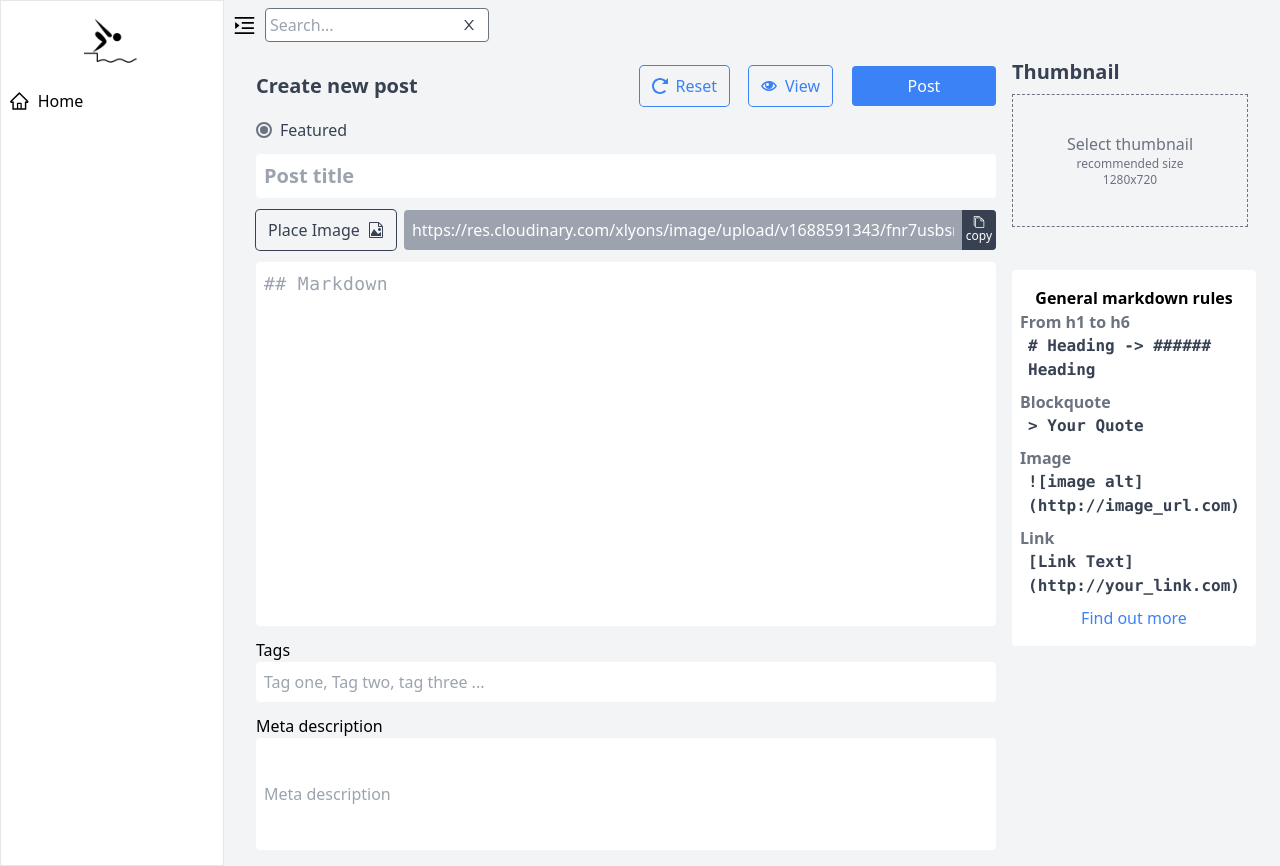
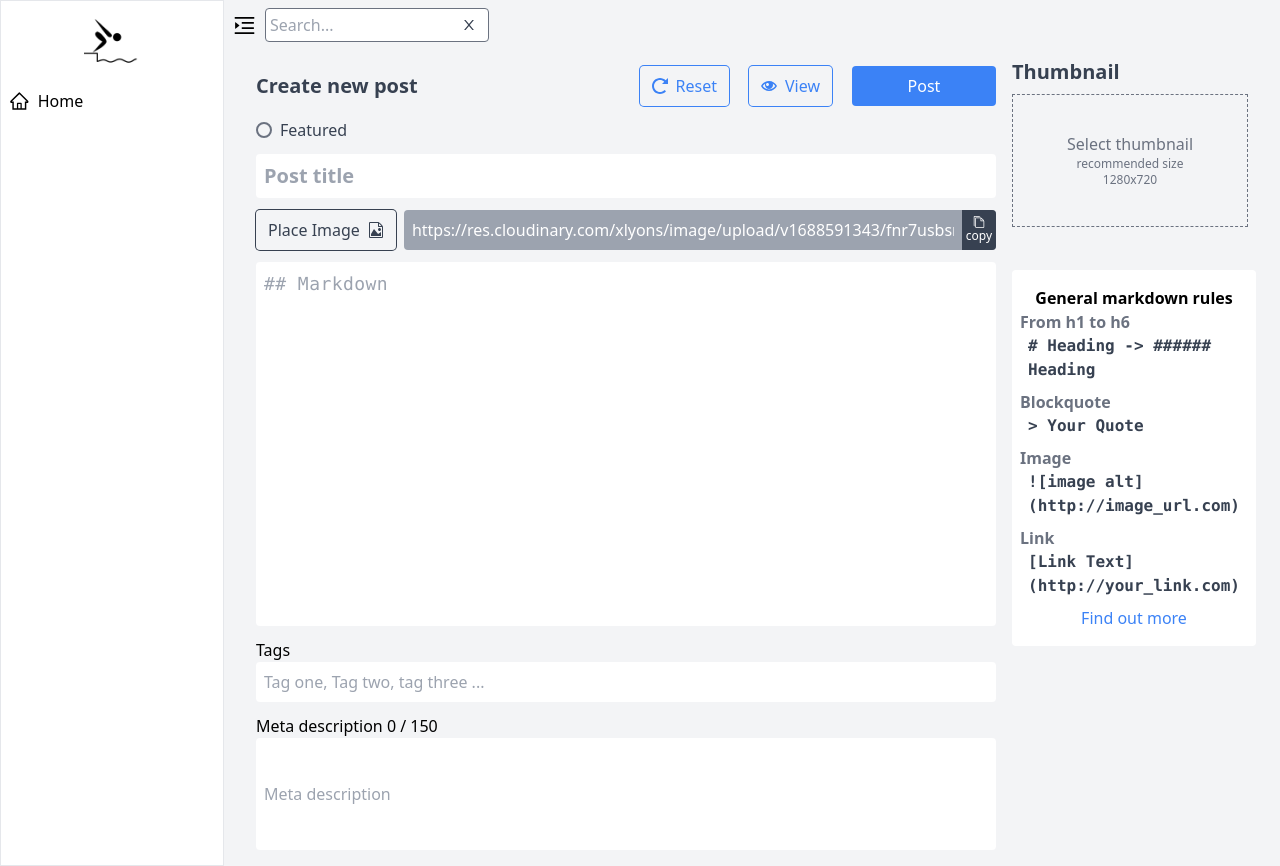
Before and after one commit to Lyonsmasawa/blog-r, a React (Vite) app in the folder admin/: page /create-post in a window 1280 px wide. Built offline with nearby package versions, Linux system fonts and the light colour scheme.

Commit message:
post creation: 'build up'

```diff
--- a/admin/src/components/CreatePost.jsx
+++ b/admin/src/components/CreatePost.jsx
@@ -16,7 +16,7 @@ const mdRules = [
 const defaultPost = {
   title: "",
   thumbnail: "",
-  featured: "",
+  featured: false,
   tags: "",
   meta: "",
   content: "",
@@ -29,7 +29,7 @@ const CreatePost = () => {
   const [selectedImageUrl, setSelectedImageUrl] = useState("");
 
   const handleChange = ({ target }) => {
-    const { value, name } = target;
+    const { value, name, checked } = target;
 
     if (name === "thumbnail") {
       const file = target.files[0];
@@ -38,6 +38,18 @@ const CreatePost = () => {
       }
       setPostInfo({ ...postInfo, thumbnail: value });
       return setSelectedImageUrl(URL.createObjectURL(file));
+    }
+    if (name === "featured") {
+      return setPostInfo({ ...postInfo, [name]: checked });
+    }
+
+    if (name === "tags") {
+      const newTags = tags.split(", ");
+      if (newTags.length > 4) console.log("only 4 will be selected");
+    }
+
+    if (name === "meta" && meta.length >= 150) {
+      return setPostInfo({ ...postInfo, meta: meta.substring(0, 150) });
     }
 
     setPostInfo({ ...postInfo, [name]: value });
@@ -65,14 +77,22 @@ const CreatePost = () => {
             </button>
           </div>
         </div>
-        <div className="">
-          <input id="featured" type="checkbox" hidden />
+        <div className="flex">
+          <input
+            id="featured"
+            name="featured"
+            onChange={handleChange}
+            type="checkbox"
+            hidden
+          />
           <label
             htmlFor="featured"
-            className="flex items-center cursor-pointer group space-x-2 text-gray-700"
+            className="select-none flex items-center cursor-pointer group space-x-2 text-gray-700"
           >
             <div className="w-4 h-4 rounded-full border-2 border-gray-500 flex items-center justify-center group-hover:border-blue-500">
-              <div className="w-2 h-2 rounded-full bg-gray-500  group-hover:bg-blue-500"></div>
+              {featured && (
+                <div className="w-2 h-2 rounded-full bg-gray-500  group-hover:bg-blue-500"></div>
+              )}
             </div>
             <span className="group-hover:text-blue-500">Featured</span>
           </label>
@@ -144,7 +164,7 @@ const CreatePost = () => {
 
         {/* meta description input */}
         <div className="">
-          <label htmlFor="meta">Meta description</label>
+          <label htmlFor="meta">Meta description {meta?.length} / 150</label>
           <input
             name="meta"
             onChange={handleChange}
```
